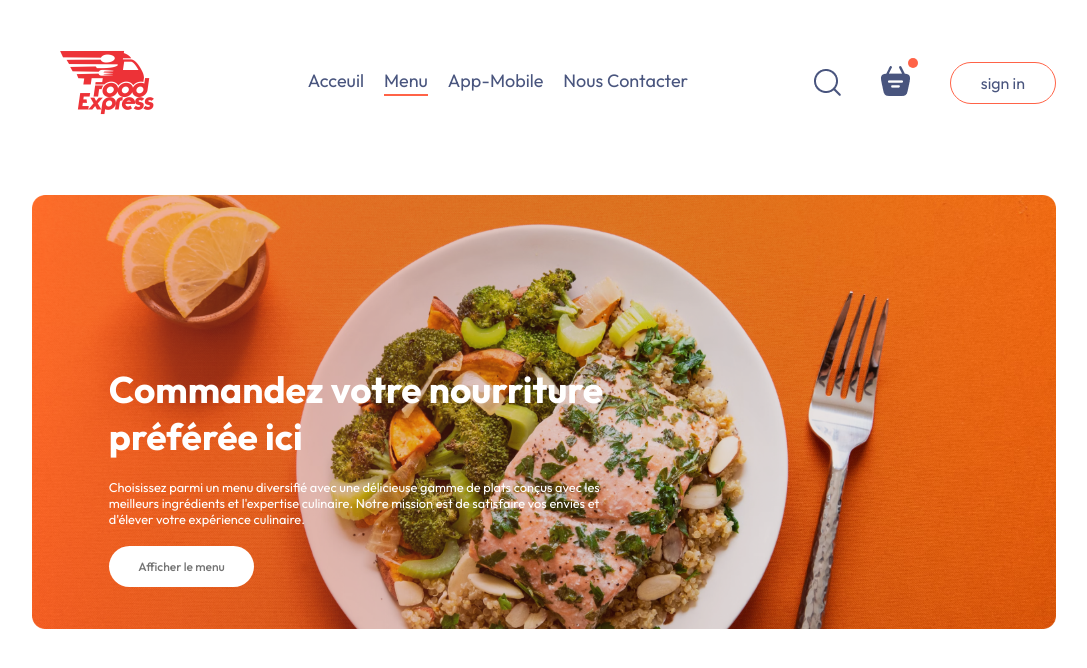
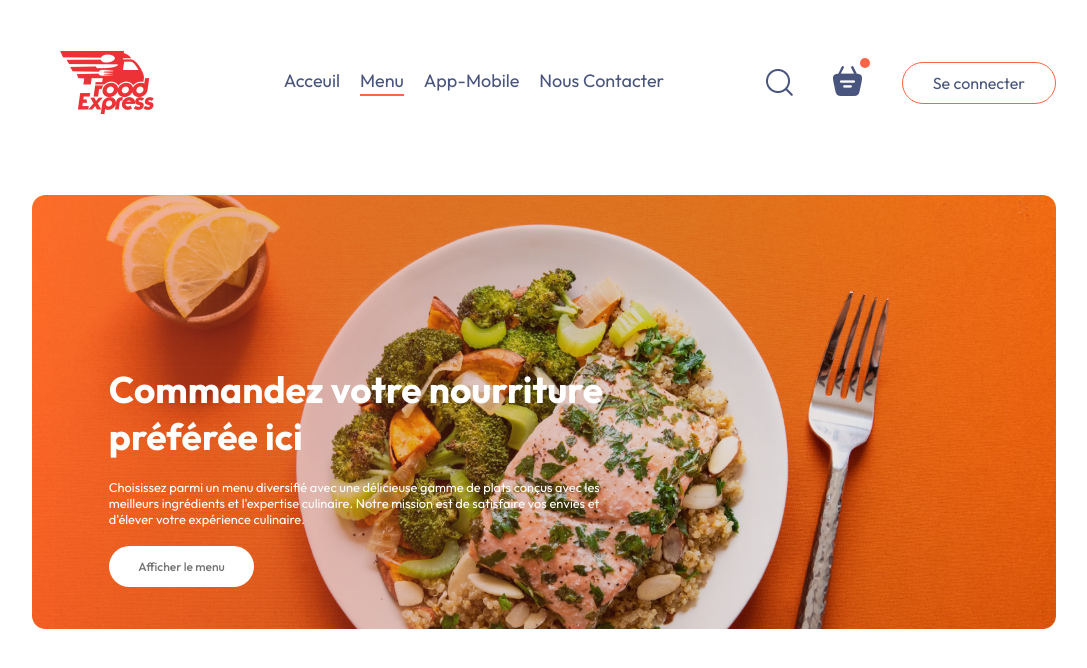
Before and after one commit to moonspark78/Food_Delivery, a React (Vite) app: page / in a window 1280 px wide. Shown: the top 668 px of the page, without its empty margins (96-1183 px from the left). Built offline with nearby package versions, Linux system fonts and the light colour scheme.

Commit message:
:art: create the ExploreMenu components  :art:

```diff
--- a/src/components/Navbar/Navbar.jsx
+++ b/src/components/Navbar/Navbar.jsx
@@ -19,7 +19,7 @@ const Navbar = () => {
             <img src={assets.basket_icon} alt=''/>
             <div className='dot'></div>
           </div>
-          <button>sign in</button>
+          <button>Se connecter</button>
         </div>
     </div>
   )
```
Also changed, not shown: src/components/ExploreMenu/ExploreMenu.jsx (added, +12 -0 lines), src/components/ExploreMenu/ExploreMenu.css (added).
